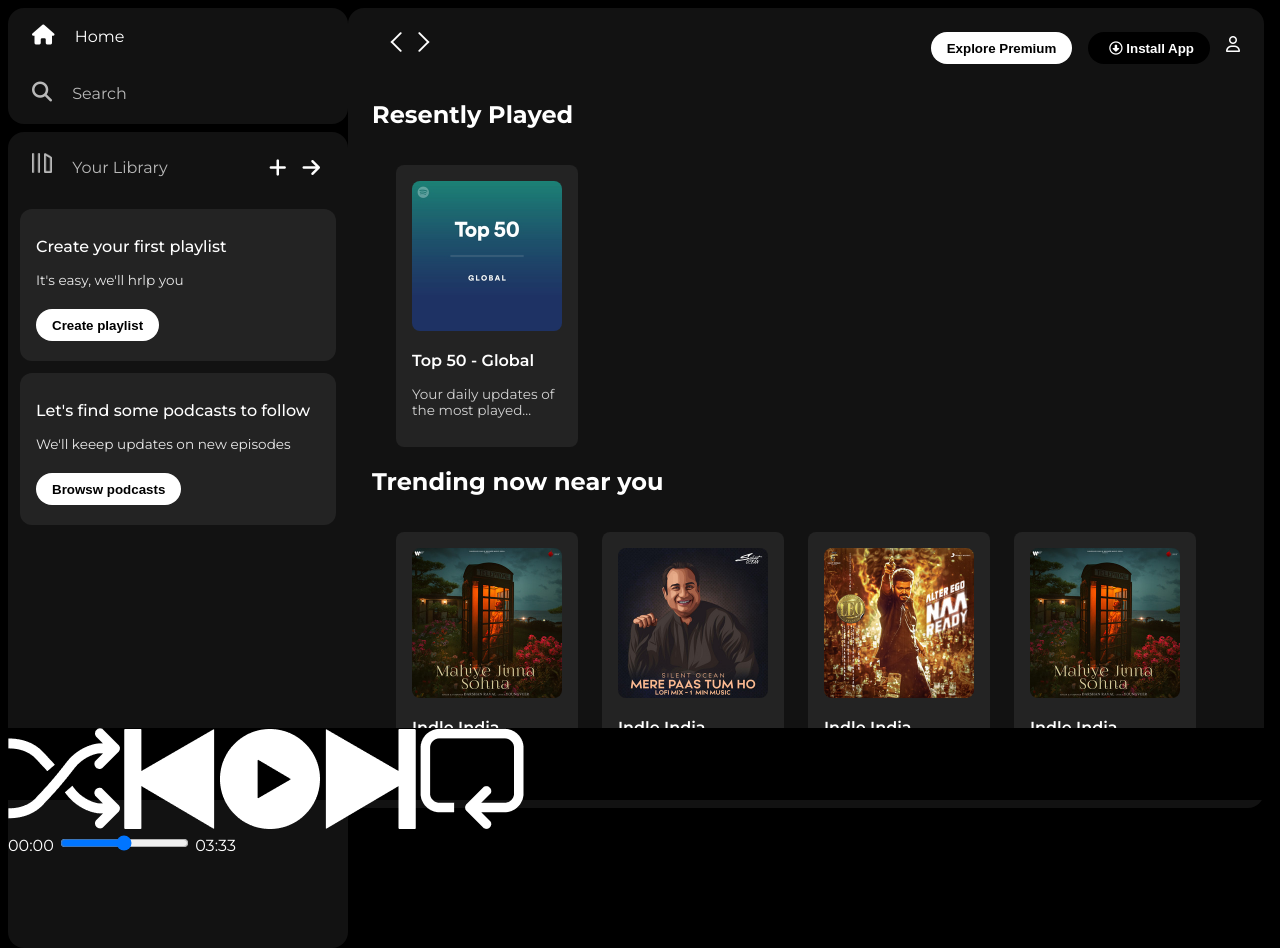
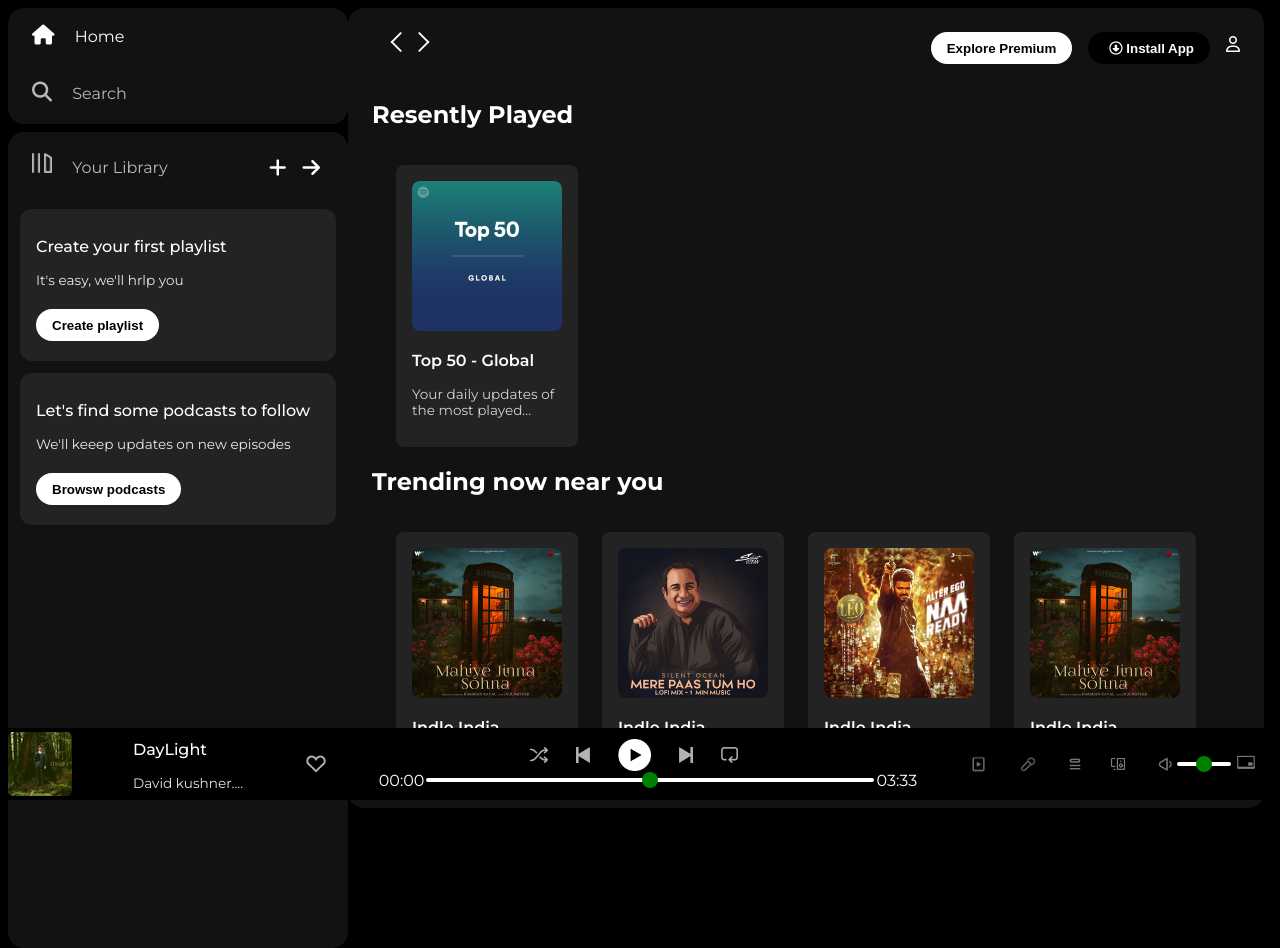
Before and after one commit to the-harshad/practice-days, a plain HTML site: page day_12_project_css/index.html in a window 1280 px wide. Drawn offline with Linux system fonts and the light colour scheme.

Commit message:
project complate !!

```diff
--- a/day_12_project_css/index.html
+++ b/day_12_project_css/index.html
@@ -138,23 +138,51 @@
                 </div>
 
         </div>
+
         <div class="music_player">
-            <div class="album"></div>
+            <div class="album">
+                <div class="album-pic">
+                    <img src="./Homework assets/album_picture.jpeg" class="album-img">
+                </div>
+                <div class="album-name">
+                    <p class="box-p1">DayLight</p>
+                    <p class="box-p2">David kushner....</p>
+                </div>
+                <div class="album-icon">
+                    <img src="./Homework assets/album_icon1.png" class="albm-icon">
+                </div>
+            </div>
+
             <div class="player">
                 <div class="player-controls">
                     <img src="./assets/player_icon1.png" class="player-control-icon">
                     <img src="./assets/player_icon2.png" class="player-control-icon">
-                    <img src="./assets/player_icon3.png" class="player-control-icon">
+                    <img src="./assets/player_icon3.png" class="player-control-icon" style="height: 2rem; opacity: 1;">
                     <img src="./assets/player_icon4.png" class="player-control-icon">
                     <img src="./assets/player_icon5.png" class="player-control-icon">
                 </div>
                 <div class="playback-bar">
                     <span class="curr-time">00:00</span>
-                    <input type="range" min="0" max="100" class="progress-bar">
+                    <input type="range" min="0" max="100" class="progress-bar" step="1">
                     <span class="tot-time">03:33</span>
                 </div>
             </div>
-            <div class="controls"></div>
+
+            <div class="controls">
+                <div class="controls-icon">
+                    <img src="./Homework assets/controls_icon1.png" class="controls-iconn">
+                    <img src="./Homework assets/controld_icon2.png" class="controls-iconn">
+                    <img src="./Homework assets/controls_icon3.png" class="controls-iconn" style="height: 1rem; opacity: 0.5;">
+                    <img src="./Homework assets/controls_icon4.png" class="controls-iconn" style="height: 0.75rem; opacity: 0.5;">
+                </div>
+                <div class="control-bar">
+                    <img src="./Homework assets/controls_icon5.png" class="controls-iconnn">
+                    <input type="range" min="0" max="100" class="progress-bar">
+                </div>
+                <div class="controls-icon">
+                    <img src="./Homework assets/album_icon2.png" class="controls-iconn">
+                </div>
+            </div>
         </div>
     </div>
 </body>
--- a/day_12_project_css/style.css
+++ b/day_12_project_css/style.css
@@ -210,6 +210,133 @@
     opacity: 0.4;
 }
 
+/* main class */
 .music_player{
     display: flex;
+    justify-content: space-between;
+    align-items: center;
 }
+
+/* sub-class - 1 */
+.album{
+    width: 25%;
+    display: flex;
+    justify-content: space-between;
+}
+
+.album-pic{
+    display: flex;
+    justify-content: center;
+    align-items: center;
+}
+
+.album-img{
+    /* margin-right: 1rem; */
+    border-radius: 5px;
+}
+
+.album-name{
+    font-size: 1rem;
+}
+
+.album-icon{
+    display: flex;
+    justify-content: center;
+    align-items: center;
+}
+
+.albm-icon{
+    opacity: 0.7;
+}
+
+.albm-icon:hover{
+    opacity: 1;
+}
+
+/* sub-class - 2 */
+.player{
+    width: 50%;
+}
+
+.player-controls{
+    display: flex;
+    justify-content: center;
+    align-items: center;
+}
+
+.player-control-icon{
+    height: 1rem;
+    margin-right: 1.75rem;
+    opacity: 0.7;
+}
+
+.player-control-icon:hover{
+    opacity: 1;
+}
+
+.playback-bar{
+    display: flex;
+    justify-content: center;
+    align-items: center;
+}
+
+.progress-bar{
+    width: 70%;
+    appearance: none;
+    background-color: transparent;
+    cursor: pointer;
+}
+
+.progress-bar::-webkit-slider-runnable-track{
+    background-color: #fff;
+    border-radius: 100px;
+    height: 0.2rem;
+}
+
+.progress-bar::-webkit-slider-thumb{
+    appearance: none;
+    height: 1rem;
+    width: 1rem;
+    background-color: green;
+    border-radius: 50%;
+    margin-top: -6px;
+}
+
+/* sub-class - 3 */
+.controls{
+    width: 25%;
+    display: flex;
+    justify-content: center;
+    align-items: center;
+}
+
+.controls-icon{
+    display: flex;
+    justify-content: center;
+    align-items: center;
+}
+
+.controls-iconn{
+    height: 2rem;
+    margin-right: 1.75rem;
+    opacity: 0.7;
+}
+
+.controls-iconn:hover{
+    opacity: 1;
+}
+
+.control-bar{
+    display: flex;
+    justify-content: center;
+    align-items: center;
+}
+
+.controls-iconnn{
+    height: 2rem;
+    opacity: 0.7;
+}
+
+.controls-iconnn:hover{
+    opacity: 1;
+}
```
Also changed, not shown: day_13_js/Assignment_2.html (+1 -0 lines).
